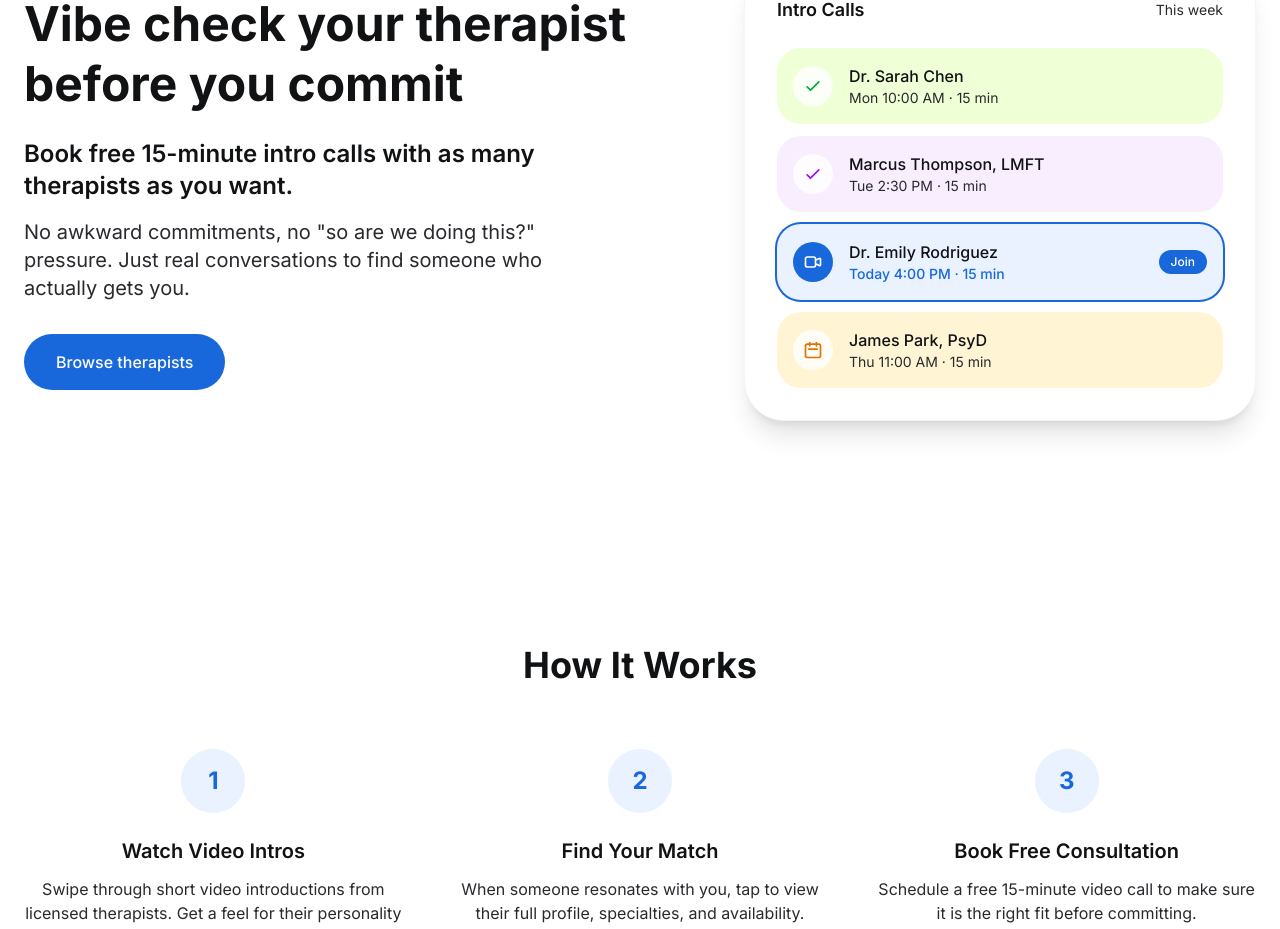
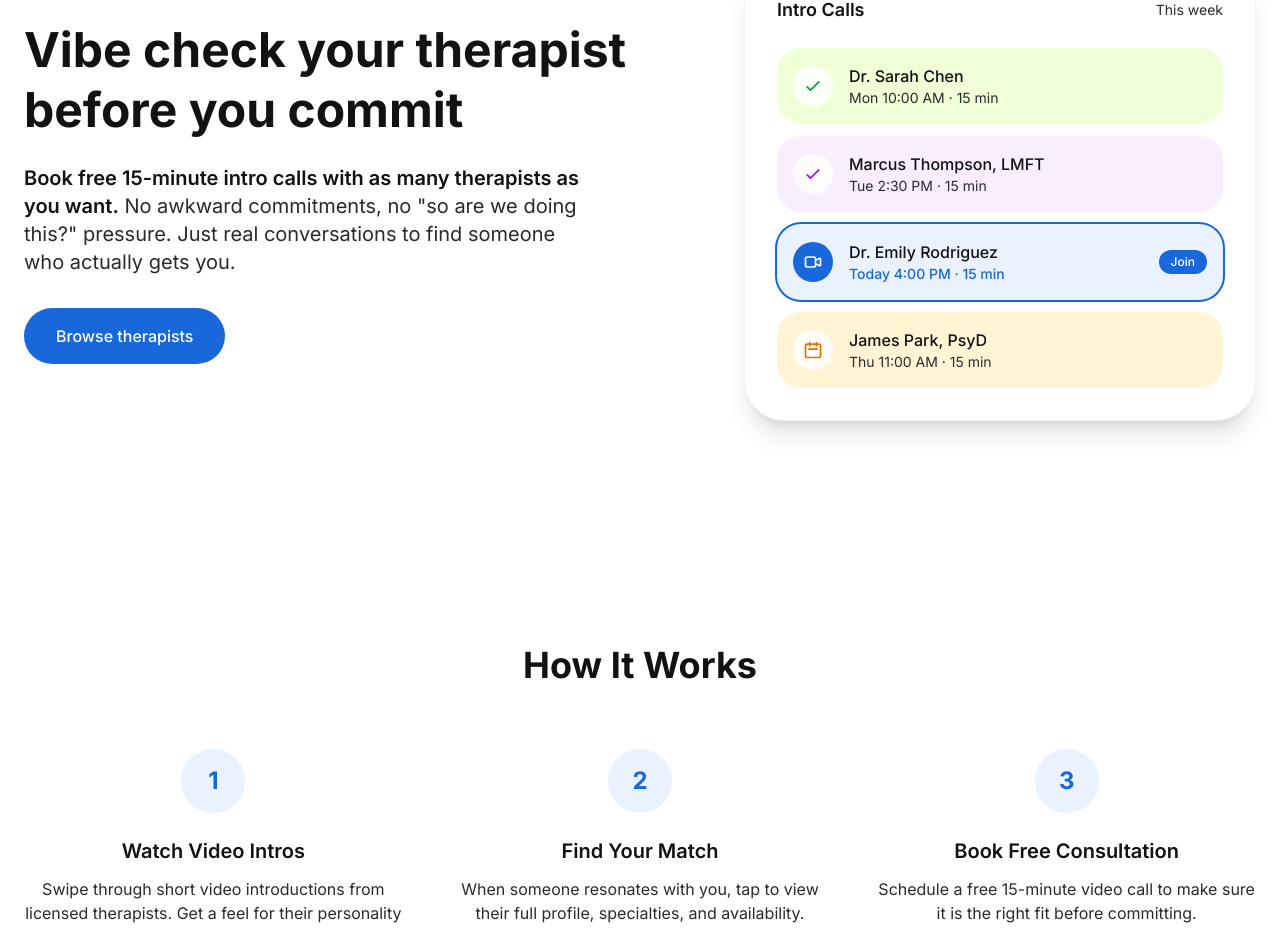
Before and after one commit to robert-paul/therapy-landing, a Next.js app: page / in a window 1280 px wide. Shown: the part 990-1919 px from the top of the page. Built offline with nearby package versions, Linux system fonts and the light colour scheme.

Commit message:
Keep value prop inline with paragraph, use span for emphasis

```diff
--- a/src/app/page.tsx
+++ b/src/app/page.tsx
@@ -101,10 +101,8 @@ export default function Home() {
                 <h2 className="text-3xl md:text-4xl lg:text-5xl font-bold text-[#101214] leading-tight mb-6">
                   Vibe check your therapist before you commit
                 </h2>
-                <p className="text-xl md:text-2xl font-semibold text-[#101214] mb-4 max-w-xl mx-auto lg:mx-0">
-                  Book free 15-minute intro calls with as many therapists as you want.
-                </p>
                 <p className="text-lg md:text-xl text-[#292A2E] mb-8 max-w-xl mx-auto lg:mx-0">
+                  <span className="font-semibold text-[#101214]">Book free 15-minute intro calls with as many therapists as you want.</span>{" "}
                   No awkward commitments, no "so are we doing this?" pressure. Just real conversations to find someone who actually gets you.
                 </p>
                 <a
```
